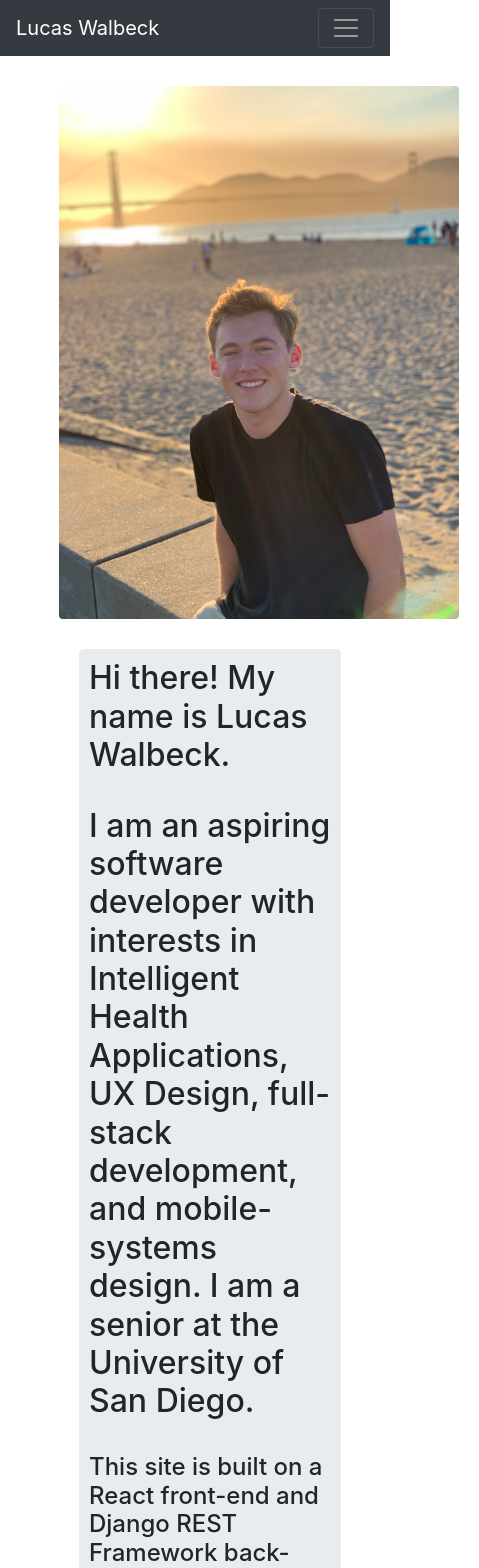
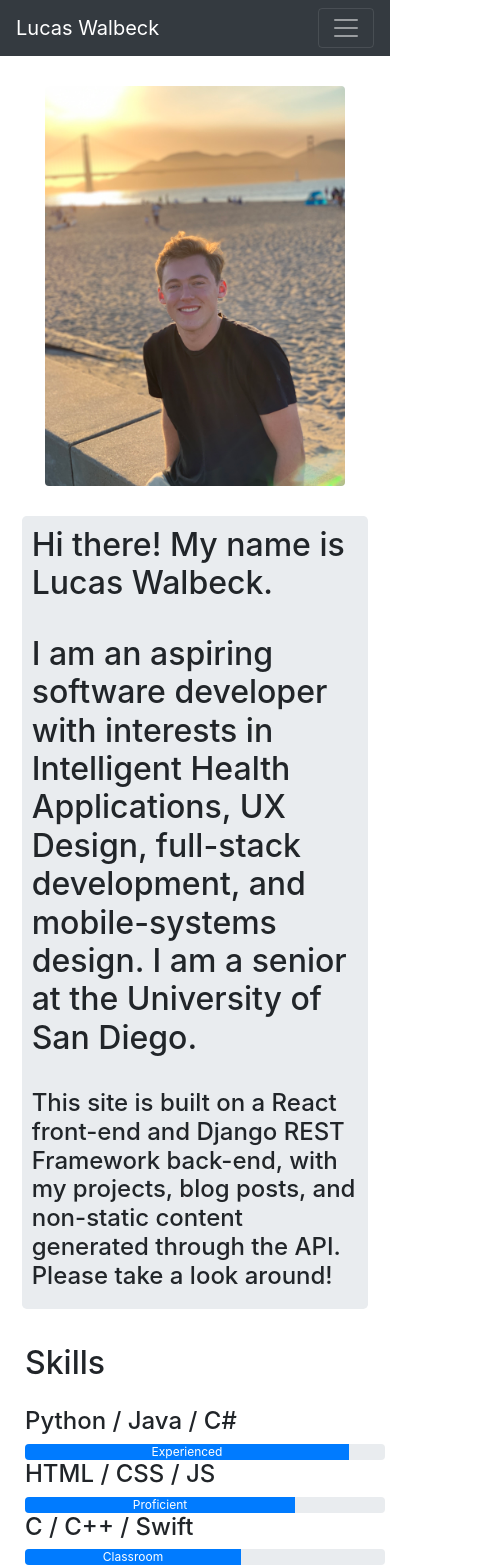
Before and after one commit to lukewalbeck/lukewalbeck.github.io, a React (Create React App) app: page / in a window 390 px wide. Shown: the top 1568 px of the page, 479 px wide, since content can reach past the window. Built offline with nearby package versions, Linux system fonts and the light colour scheme; no server answers.

Commit message:
more mobile changes

```diff
--- a/src/App.css
+++ b/src/App.css
@@ -2,15 +2,24 @@
   #about {
       display: flex;
       flex-wrap: wrap;
+      margin-left: 3%!important;
+      margin-right: 3%!important;
   }
   #about div {
       padding: 10px;
-      margin: 0 auto;
+      margin: 0 auto!important;
+  }
+  #about img {
+      max-width: 300px!important;
+  }
+
+}
+@media only screen and (max-width: 575px) {
+  #skills .container {
+    margin-left: 10px!important;
+  }
+  #skills > div > div > div > div.col-3 {
+    flex: none;
+    max-width: none;
   }
 }
-
-@media only screen and (max-width: 916px) {
-  .card {
-    margin: 0 auto!important;
-  }
-}
--- a/src/components/Picture.js
+++ b/src/components/Picture.js
@@ -14,7 +14,7 @@ class Picture extends React.Component {
     }
 }
 let imgStyle = {
-    width: '400px',
+    maxWidth: '400px',
     height: 'auto',
 }
 export default Picture;
--- a/src/components/Projects.js
+++ b/src/components/Projects.js
@@ -83,7 +83,6 @@ const popover = (
 );
 
 function MyModal(props) {
-    console.log(props.recipe);
     return (
         <Modal
             {...props}
--- a/src/components/Skills.js
+++ b/src/components/Skills.js
@@ -19,10 +19,10 @@ class Skills extends React.Component {
     render() {
         const { pythonProgress, webProgress, cProgress, dbProgress } = this.state;
         return(
-            <div style={{margin: '0 auto', width: '100%' }} id="experience">
+            <div style={{margin: '0 auto', width: '100%' }} id="skills">
                 <Fade>
                 <h2 style={{ margin: '25px' }}>Skills</h2>
-                <Container>
+                <Container style={{margin: '25px'}}>
                     <Row style={{alignItems: 'center'}}>
                         <Col xs={3}><h4>Python / Java / C#</h4></Col>
                         <Col sm={8}><ProgressBar now={pythonProgress} label={'Experienced'} /></Col>
```
